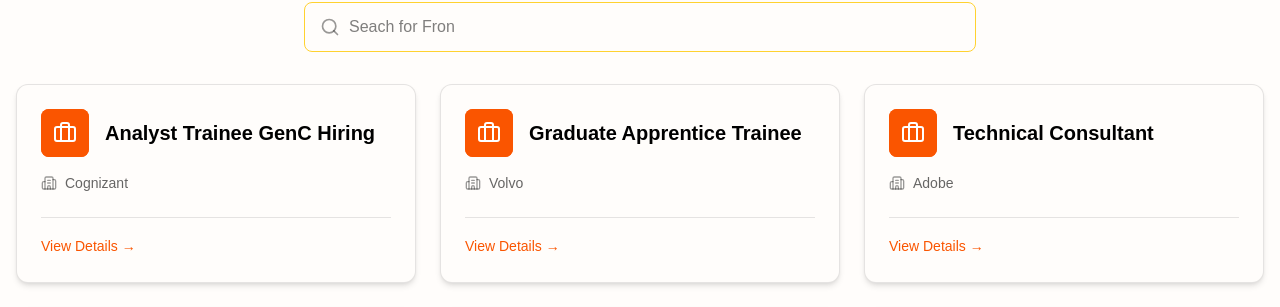
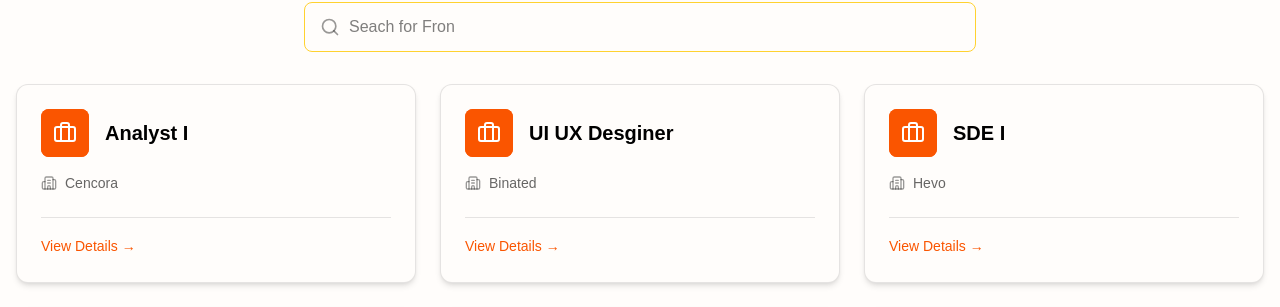
Before and after one commit to meethcodes04/devcareers, a React (Vite) app in the folder frontend/: page /company-details in a window 1280 px wide. Shown: the part 270-577 px from the top of the page. Built offline with nearby package versions, Linux system fonts and the light colour scheme; no server answers.

Commit message:
added new jobs'

```diff
--- a/frontend/src/data/jobData/jobData.js
+++ b/frontend/src/data/jobData/jobData.js
@@ -44,6 +44,21 @@
     role: 'Analyst Trainee GenC Hiring',
     hiringLink: 'https://app.joinsuperset.com/join/#/signup/student/jobprofiles/65ac431a-2d60-417a-b1f6-6b0f455a1d33'
   }
+  ,{
+    id: 165,
+    company: 'Hevo', role: 'SDE I',
+    hiringLink: 'https://jobs.lever.co/hevodata/c0c6ce59-880b-46fb-b45f-61e1aec2ad77',
+  }
+  ,{
+    id: 166,
+    company: 'Binated', role: 'UI UX Desginer',
+    hiringLink: 'https://www.linkedin.com/jobs/view/4376013880',
+  }
+  ,{
+    id: 167,
+    company: 'Cencora', role: 'Analyst I',
+    hiringLink: 'https://careers.cencora.com/us/en/job/CHKCENUSR261061EXTERNALENUS/Analyst-I-Data-IN'
+  }
 ]
 
 export default companiesData
```
